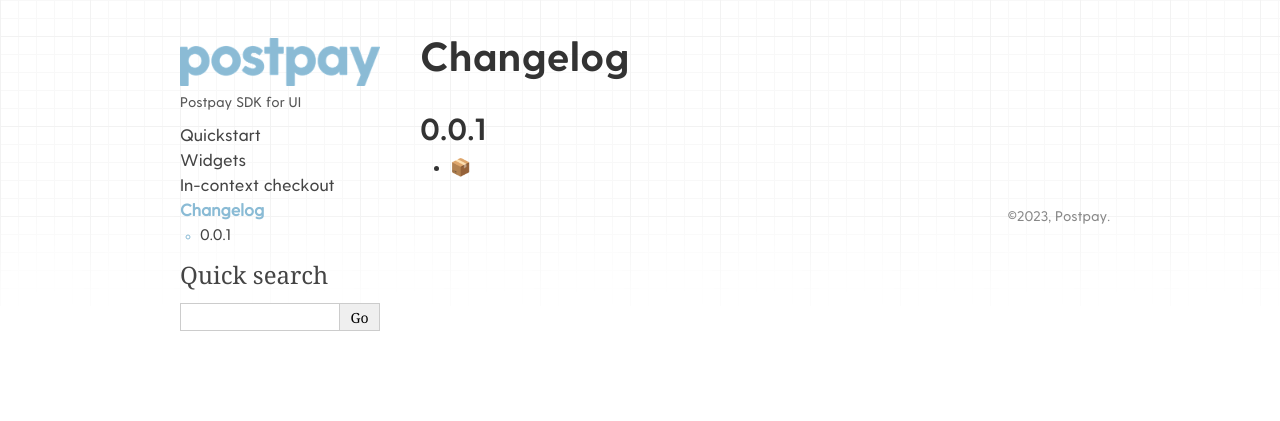
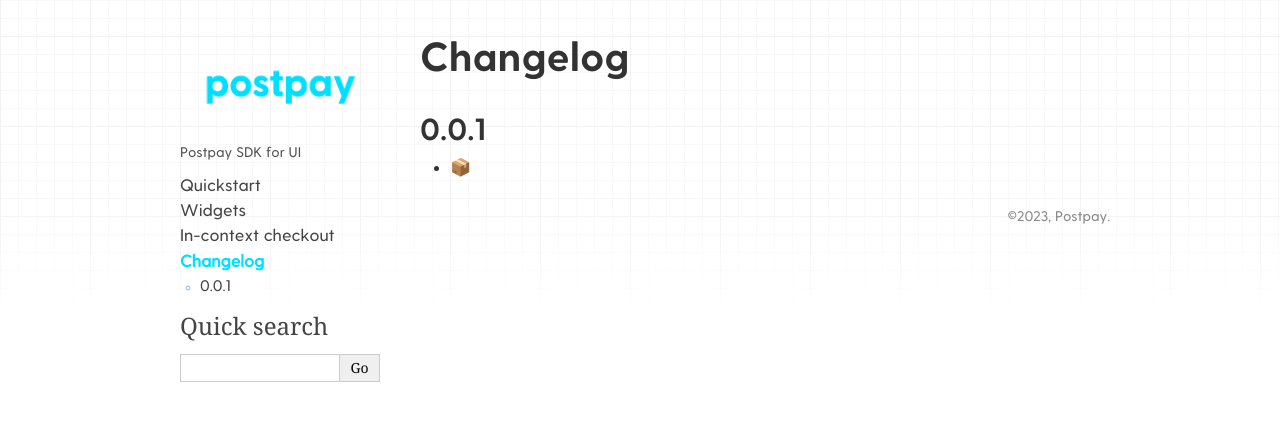
Before and after one commit to postpayio/postpay-ui, a Sphinx documentation site: the page built from docs/changelog.rst, in a window 1280 px wide. Shown: the top 421 px of the page. Built offline with Sphinx 7.4.7, drawn with Linux system fonts in a browser that asks for light colours.

Commit message:
change in the color & logo & favicon

```diff
--- a/docs/_static/style.css
+++ b/docs/_static/style.css
@@ -68,7 +68,7 @@
 .section a,
 div.sphinxsidebar a.current,
 div.sphinxsidebar a:hover {
-  color: #8abbd5;
+  color: #00DFFF;
 }
 
 div.sphinxsidebar a,
```
Also changed, not shown: docs/_static/images/logo.png, docs/favicon.ico.
